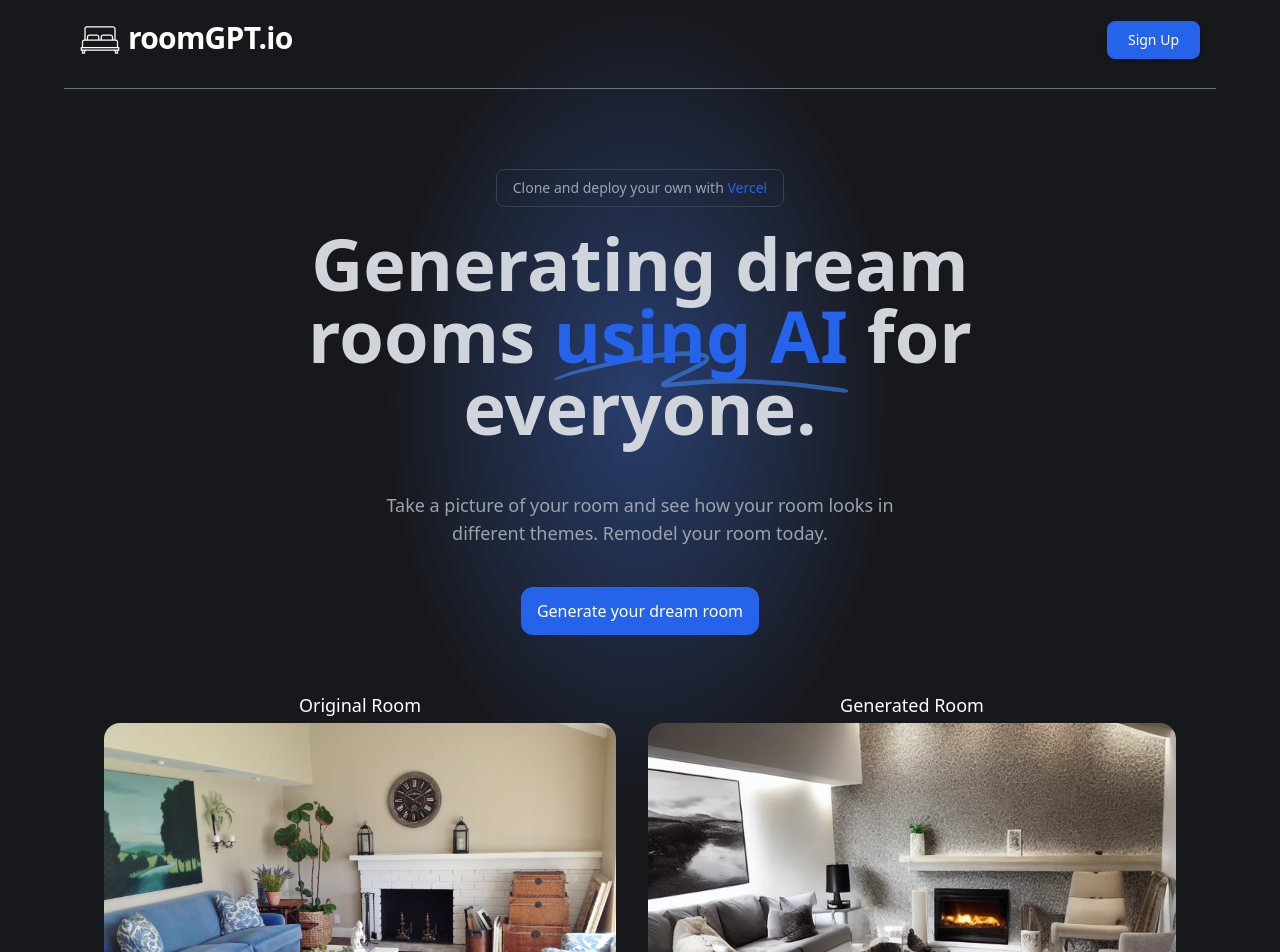
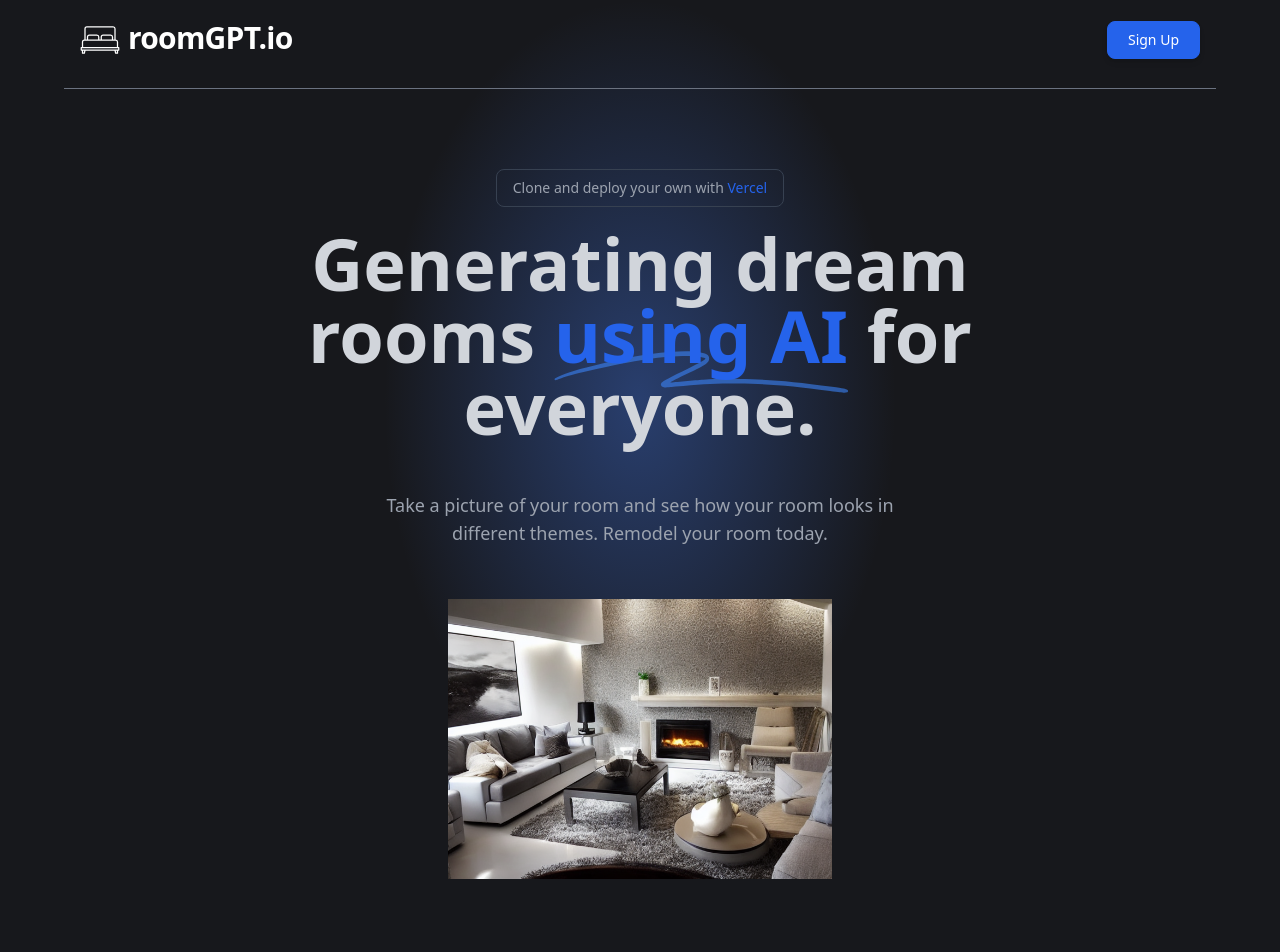
Before and after one commit to GloryDream413/RoomGPT, a Next.js app in the folder frontend/: page / in a window 1280 px wide. Shown: the top 952 px of the page. Built offline with nearby package versions, Linux system fonts and the light colour scheme.

Commit message:
hch init commit

```diff
--- /dev/null
+++ b/frontend/components/TransitionImage.tsx
@@ -0,0 +1,54 @@
+
+import React, { useState, useEffect } from "react";
+import Image from "next/image";
+import cn from "classnames";
+ /*const images = [
+  { id: 1, src: "https://mdbcdn.b-cdn.net/img/new/slides/041.webp" },
+  { id: 2, src: "https://mdbcdn.b-cdn.net/img/new/slides/042.webp" },
+  { id: 3, src: "https://mdbcdn.b-cdn.net/img/new/slides/043.webp" },
+];*/
+
+const images = [
+    { id: 1, src: "/1.jpg" },
+    { id: 2, src: "/1-new.jpg" },
+    { id: 3, src: "/1-new.jpg" },
+  ];
+ const GalleryItem = (props) => {
+  const [activeImage, setActiveImage] = useState(1);
+  const [fadeIn, setFadeIn] = useState(true);
+   useEffect(() => {
+    const timeout = setInterval(() => {
+      setFadeIn(false);
+      setTimeout(() => {
+        setActiveImage((prevImage) =>
+          prevImage === images.length ? 1 : prevImage + 1
+        );
+        setFadeIn(true);
+      }, 200);
+    }, 3000);
+     return () => clearInterval(timeout);
+  }, []);
+   return (
+    <div className="relative h-96 w-full">
+      <div
+        className={cn(
+          "absolute inset-0 z-20 flex items-center justify-center transition-opacity",
+          {
+            "opacity-100": fadeIn,
+            "opacity-0": !fadeIn,
+          }
+        )}
+      >
+        <Image
+          src={images[activeImage - 1].src}
+          alt=""
+          className="h-auto w-96"
+          width={400}
+          height={400}
+        />
+      </div>
+
+    </div>
+  );
+};
+ export default GalleryItem;
--- a/frontend/pages/dream.tsx
+++ b/frontend/pages/dream.tsx
@@ -43,7 +43,15 @@ const Home: NextPage = () => {
 
   const fetcher = (url: string) => fetch(url).then((res) => res.json());
   const { data, mutate } = useSWR("/api/remaining", fetcher);
-  const { data: session, status } = useSession();
+  //const { data: session, status } = useSession();
+
+  const session = {
+    user:{
+      image: "/eve.jpg",
+      email: "coolfred8832@gmail.com"
+    }
+  };
+  const status = "authenticated";
 
   const options = {
     maxFileCount: 1,
--- a/frontend/pages/index.tsx
+++ b/frontend/pages/index.tsx
@@ -5,6 +5,7 @@ import Link from "next/link";
 import Footer from "../components/Footer";
 import Header from "../components/Header";
 import SquigglyLines from "../components/SquigglyLines";
+import GalleryItem from "../components/TransitionImage";
 import { Testimonials } from "../components/Testimonials";
 
 const Home: NextPage = () => {
@@ -37,6 +38,9 @@ const Home: NextPage = () => {
           Take a picture of your room and see how your room looks in different
           themes. Remodel your room today.
         </h2>
+
+        <GalleryItem></GalleryItem>
+
         <Link
           className="bg-blue-600 rounded-xl text-white font-medium px-4 py-3 sm:mt-10 mt-8 hover:bg-blue-500 transition"
           href="/dream"
@@ -70,7 +74,6 @@ const Home: NextPage = () => {
           </div>
         </div>
       </main>
-      <Testimonials />
       <Footer />
     </div>
   );
```
Also changed, not shown: 1 other file (tests, documents, lock files or other folders).
